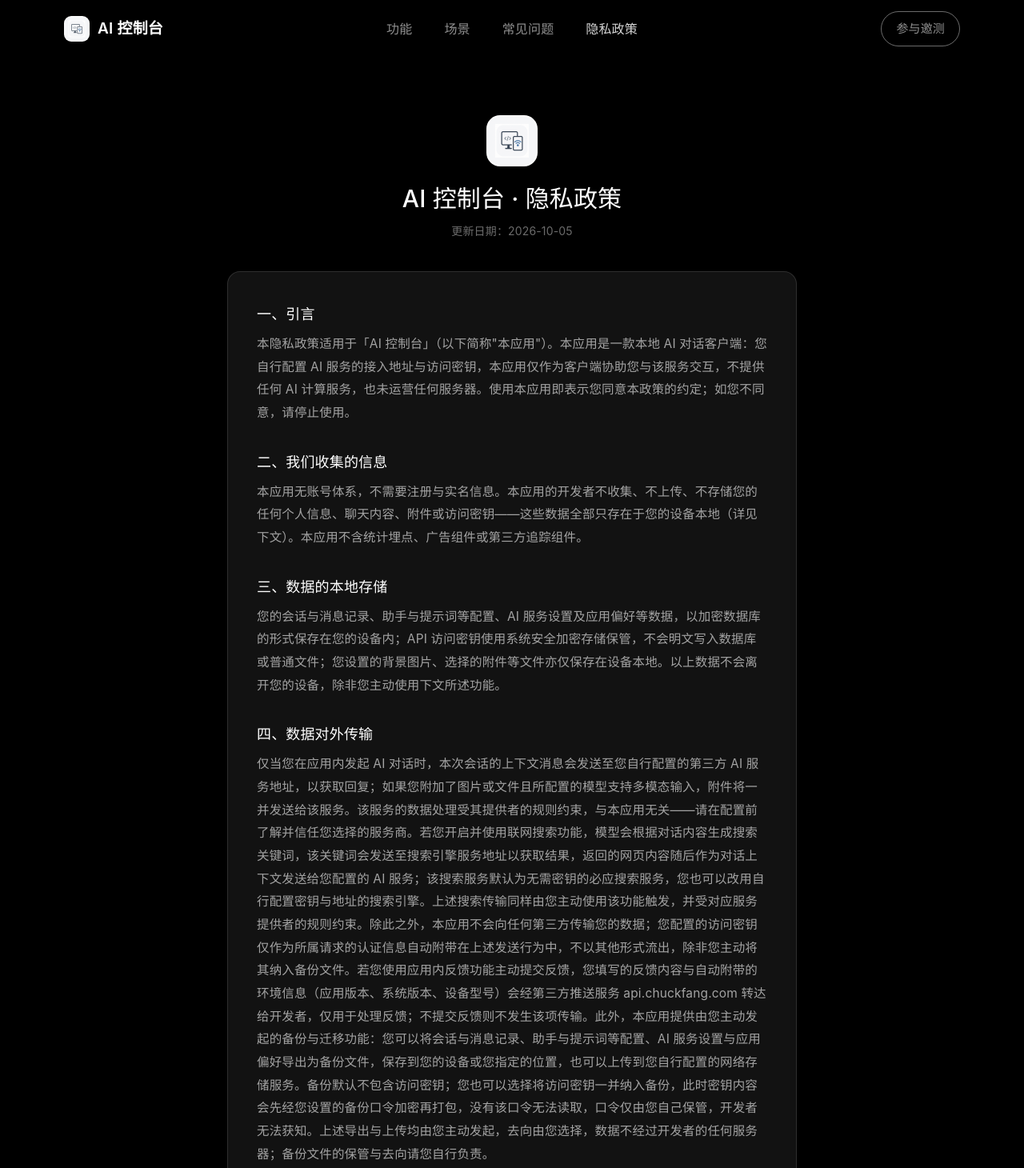
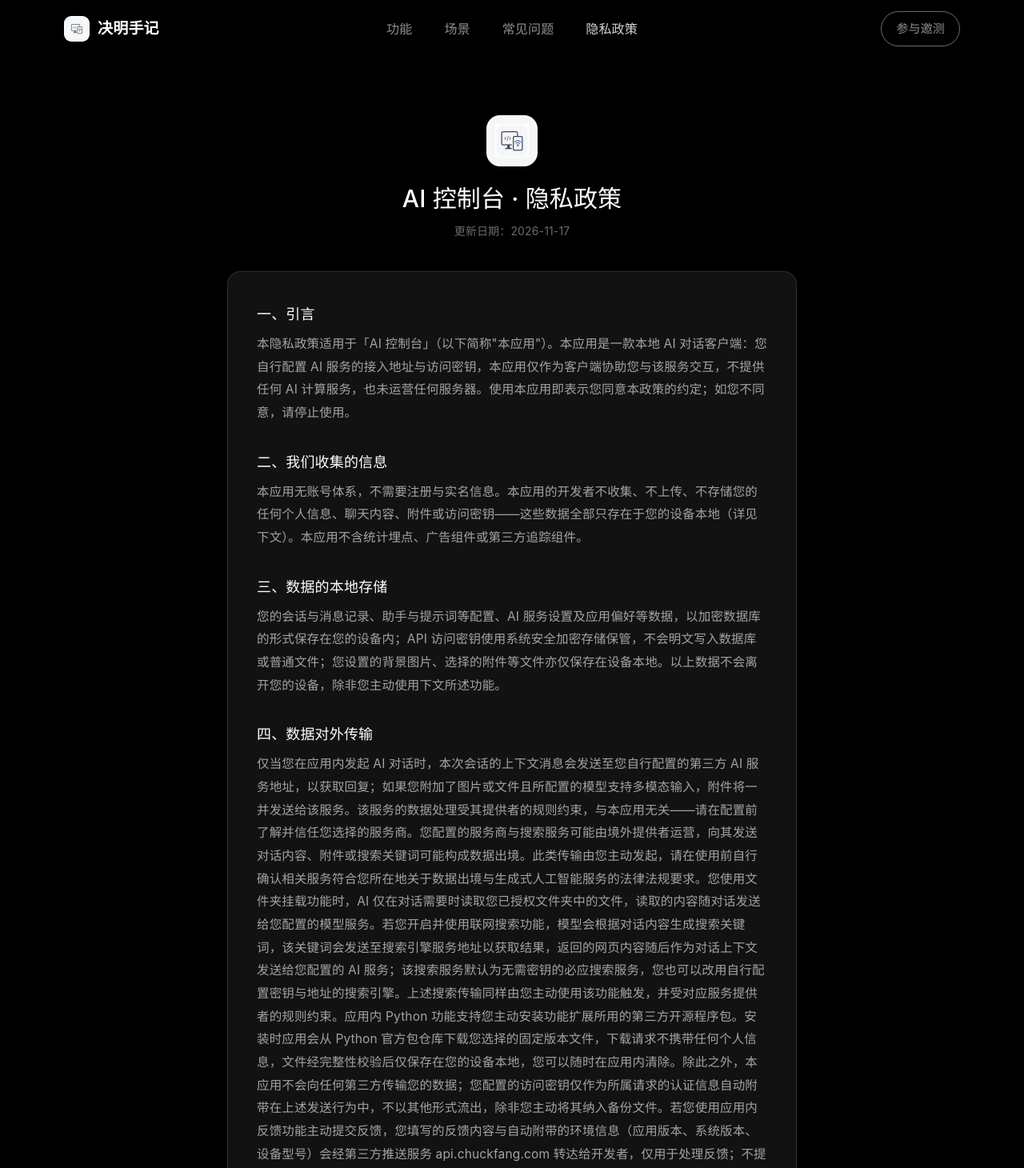
Before and after one commit to anxu24814-jpg/aicontrol-privacy, a plain HTML site: page site/privacy.html in a window 1280 px wide. Shown: the top 1460 px of the page at 80% size. Drawn offline with Linux system fonts and the light colour scheme.

Commit message:
站点内容更新：隐私政策正文同步

```diff
--- a/site/privacy.html
+++ b/site/privacy.html
@@ -3,7 +3,7 @@
 <head>
 <meta charset="UTF-8">
 <meta name="viewport" content="width=device-width, initial-scale=1.0">
-<title>AI 控制台 · 隐私政策</title>
+<title>决明手记 · 隐私政策</title>
 <meta name="description" content="AI 控制台隐私政策：本应用为本地 AI 对话客户端，不收集、不上传任何用户数据。">
 <meta name="theme-color" content="#000000">
 <meta name="color-scheme" content="dark">
@@ -115,7 +115,7 @@
   <div class="nav-inner">
     <a class="brand" href="index.html">
       <img src="app-icon.png" alt="" width="32" height="32">
-      <span>AI 控制台</span>
+      <span>决明手记</span>
     </a>
     <div class="menu">
       <a href="index.html#features">功能</a>
@@ -141,7 +141,7 @@
   <header>
     <img src="app-icon.png" alt="AI 控制台应用图标">
     <h1>AI 控制台 · 隐私政策</h1>
-    <div class="date">更新日期：2026-10-05</div>
+    <div class="date">更新日期：2026-11-17</div>
   </header>
 
   <div class="card">
@@ -155,10 +155,10 @@
     <p>您的会话与消息记录、助手与提示词等配置、AI 服务设置及应用偏好等数据，以加密数据库的形式保存在您的设备内；API 访问密钥使用系统安全加密存储保管，不会明文写入数据库或普通文件；您设置的背景图片、选择的附件等文件亦仅保存在设备本地。以上数据不会离开您的设备，除非您主动使用下文所述功能。</p>
 
     <h2>四、数据对外传输</h2>
-    <p>仅当您在应用内发起 AI 对话时，本次会话的上下文消息会发送至您自行配置的第三方 AI 服务地址，以获取回复；如果您附加了图片或文件且所配置的模型支持多模态输入，附件将一并发送给该服务。该服务的数据处理受其提供者的规则约束，与本应用无关——请在配置前了解并信任您选择的服务商。若您开启并使用联网搜索功能，模型会根据对话内容生成搜索关键词，该关键词会发送至搜索引擎服务地址以获取结果，返回的网页内容随后作为对话上下文发送给您配置的 AI 服务；该搜索服务默认为无需密钥的必应搜索服务，您也可以改用自行配置密钥与地址的搜索引擎。上述搜索传输同样由您主动使用该功能触发，并受对应服务提供者的规则约束。除此之外，本应用不会向任何第三方传输您的数据；您配置的访问密钥仅作为所属请求的认证信息自动附带在上述发送行为中，不以其他形式流出，除非您主动将其纳入备份文件。若您使用应用内反馈功能主动提交反馈，您填写的反馈内容与自动附带的环境信息（应用版本、系统版本、设备型号）会经第三方推送服务 api.chuckfang.com 转达给开发者，仅用于处理反馈；不提交反馈则不发生该项传输。此外，本应用提供由您主动发起的备份与迁移功能：您可以将会话与消息记录、助手与提示词等配置、AI 服务设置与应用偏好导出为备份文件，保存到您的设备或您指定的位置，也可以上传到您自行配置的网络存储服务。备份默认不包含访问密钥；您也可以选择将访问密钥一并纳入备份，此时密钥内容会先经您设置的备份口令加密再打包，没有该口令无法读取，口令仅由您自己保管，开发者无法获知。上述导出与上传均由您主动发起，去向由您选择，数据不经过开发者的任何服务器；备份文件的保管与去向请您自行负责。</p>
+    <p>仅当您在应用内发起 AI 对话时，本次会话的上下文消息会发送至您自行配置的第三方 AI 服务地址，以获取回复；如果您附加了图片或文件且所配置的模型支持多模态输入，附件将一并发送给该服务。该服务的数据处理受其提供者的规则约束，与本应用无关——请在配置前了解并信任您选择的服务商。您配置的服务商与搜索服务可能由境外提供者运营，向其发送对话内容、附件或搜索关键词可能构成数据出境。此类传输由您主动发起，请在使用前自行确认相关服务符合您所在地关于数据出境与生成式人工智能服务的法律法规要求。您使用文件夹挂载功能时，AI 仅在对话需要时读取您已授权文件夹中的文件，读取的内容随对话发送给您配置的模型服务。若您开启并使用联网搜索功能，模型会根据对话内容生成搜索关键词，该关键词会发送至搜索引擎服务地址以获取结果，返回的网页内容随后作为对话上下文发送给您配置的 AI 服务；该搜索服务默认为无需密钥的必应搜索服务，您也可以改用自行配置密钥与地址的搜索引擎。上述搜索传输同样由您主动使用该功能触发，并受对应服务提供者的规则约束。应用内 Python 功能支持您主动安装功能扩展所用的第三方开源程序包。安装时应用会从 Python 官方包仓库下载您选择的固定版本文件，下载请求不携带任何个人信息，文件经完整性校验后仅保存在您的设备本地，您可以随时在应用内清除。除此之外，本应用不会向任何第三方传输您的数据；您配置的访问密钥仅作为所属请求的认证信息自动附带在上述发送行为中，不以其他形式流出，除非您主动将其纳入备份文件。若您使用应用内反馈功能主动提交反馈，您填写的反馈内容与自动附带的环境信息（应用版本、系统版本、设备型号）会经第三方推送服务 api.chuckfang.com 转达给开发者，仅用于处理反馈；不提交反馈则不发生该项传输。此外，本应用提供由您主动发起的备份与迁移功能：您可以将会话与消息记录、助手与提示词等配置、AI 服务设置与应用偏好导出为备份文件，保存到您的设备或您指定的位置，也可以上传到您自行配置的网络存储服务。备份默认不包含访问密钥；您也可以选择将访问密钥一并纳入备份，此时密钥内容会先经您设置的备份口令加密再打包，没有该口令无法读取，口令仅由您自己保管，开发者无法获知。上述导出与上传均由您主动发起，去向由您选择，数据不经过开发者的任何服务器；备份文件的保管与去向请您自行负责。</p>
 
     <h2>五、权限使用</h2>
-    <p>本应用声明「网络访问」权限，用于连接您配置的 AI 服务、获取模型列表、执行联网搜索与提交反馈。声明「持久化数据存储」权限，用于在您的设备内持久保存应用数据与访问密钥，这些数据不会上传至开发者。声明「生物识别」权限，用于打开加密会话时验证您的身份，指纹与人脸信息由系统管理，本应用不获取、不存储、不上传任何生物特征数据。声明「精准位置」与「模糊位置」权限，用于在您于对话中要求获取当前位置时向系统请求授权并获取位置；位置信息仅在您主动使用相关功能时获取，除作为对话内容保存在设备本地与发送给您配置的 AI 服务外无其他用途，本应用不单独收集、上传位置信息。声明「读取日历」与「写入日历」权限，用于在您于对话中要求查询、创建、修改或删除日程时向系统请求授权并执行操作；本应用只能查询与操作由本应用创建的日程，日程保存在系统日历中并由您自行查看与管理，本应用不单独收集、上传日程信息。选择图片、文件与拍照均通过系统官方选择器完成，不需要存储或相机权限。</p>
+    <p>本应用声明「网络访问」权限，用于连接您配置的 AI 服务、获取模型列表、执行联网搜索与提交反馈。声明「持久化数据存储」权限，用于在您的设备内持久保存应用数据与访问密钥，这些数据不会上传至开发者。声明「精准位置」与「模糊位置」权限，用于在您于对话中要求获取当前位置时向系统请求授权并获取位置；位置信息仅在您主动使用相关功能时获取，除作为对话内容保存在设备本地与发送给您配置的 AI 服务外无其他用途，本应用不单独收集、上传位置信息。声明「读取日历」与「写入日历」权限，用于在您于对话中要求查询、创建、修改或删除日程时向系统请求授权并执行操作；本应用只能查询与操作由本应用创建的日程，日程保存在系统日历中并由您自行查看与管理，本应用不单独收集、上传日程信息。选择图片、文件与拍照均通过系统官方选择器完成，不需要存储或相机权限。声明「文件授权持久化」权限，用于在应用重启后保留您授予的文件夹访问授权，该权限由系统自动授予，不会弹窗询问。文件夹挂载由您通过系统文件选择器亲手授权，授权由系统保存。卸载重装应用后授权仍然保留，您可以随时在应用内移除挂载并解除授权。</p>
 
     <h2>六、AI 生成内容</h2>
     <p>聊天回复由第三方 AI 模型生成，可能存在不准确或不符合预期的内容，仅供参考，请勿将其作为医疗、法律、投资等专业决策的唯一依据。</p>
```
